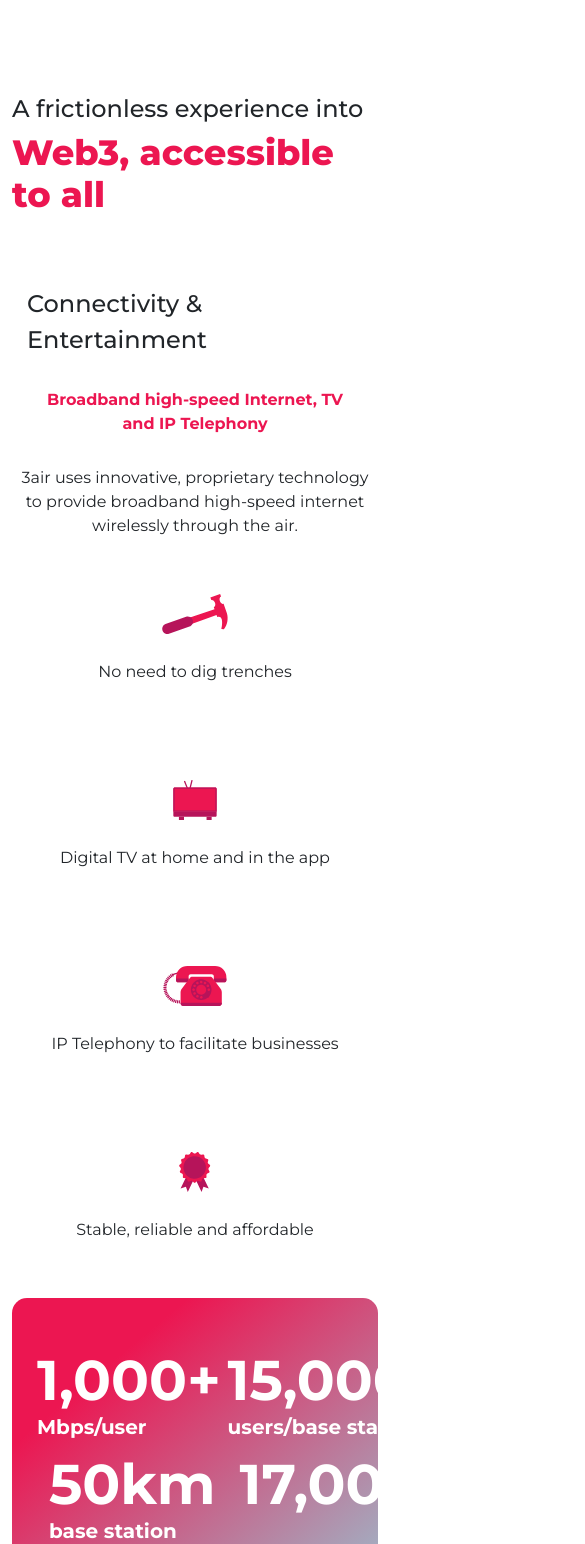
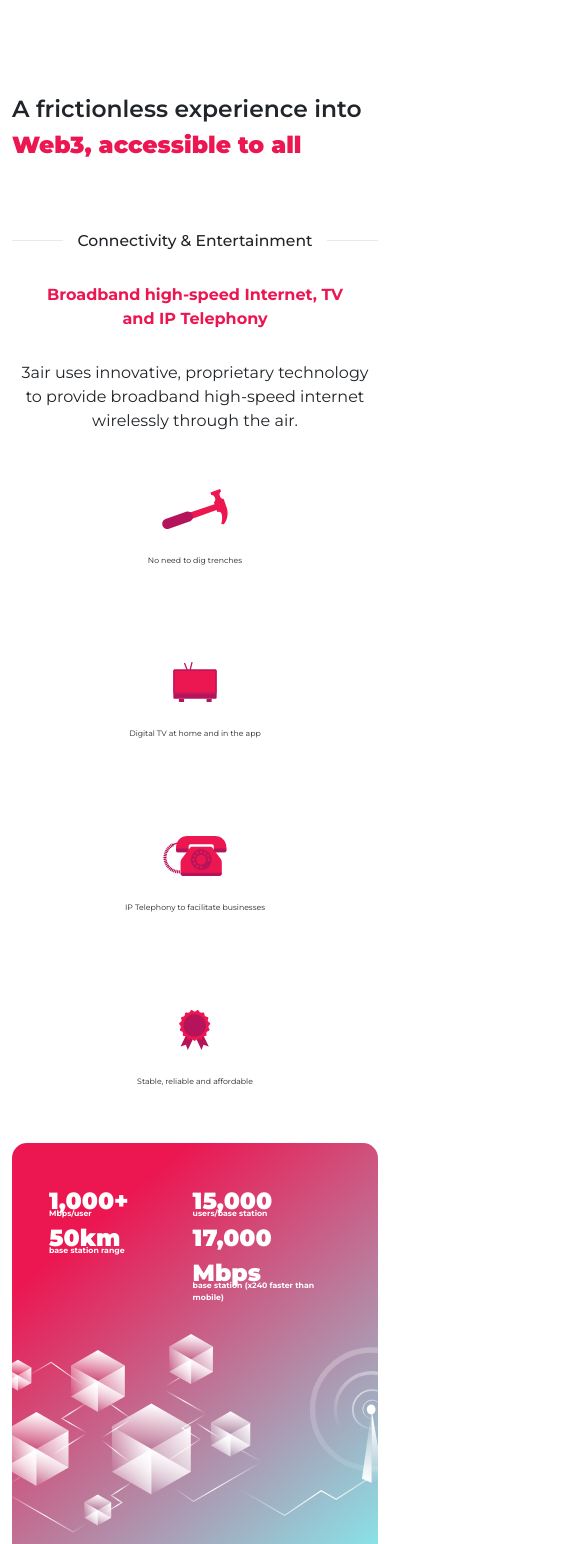
Before and after one commit to Sabir184/3air, a React (Create React App) app in the folder my-app/: page / in a window 390 px wide. Shown: the part 960-2504 px from the top of the page, 585 px wide, since content can reach past the window. Built offline with nearby package versions, Linux system fonts and the light colour scheme.

Commit message:
updated font size

```diff
--- a/my-app/src/components/Architecture/ArchitectureStyle.scss
+++ b/my-app/src/components/Architecture/ArchitectureStyle.scss
@@ -11,6 +11,6 @@
   margin-bottom: 40px;
   text-transform: uppercase;
   color: #ec1651;
-  font-size: 2.37rem;
+  font-size: 5vmin;
   font-weight: 800;
 }
--- a/my-app/src/components/DefiAndBanking/DefiAndBankingStyles.scss
+++ b/my-app/src/components/DefiAndBanking/DefiAndBankingStyles.scss
@@ -6,7 +6,7 @@
 .cardIconsContainer {
   display: flex;
   flex-direction: row;
-  align-items: center;
+  align-items: flex-start;
   justify-content: center;
 }
 
--- a/my-app/src/components/DigitalIdentities/DigitalCard.js
+++ b/my-app/src/components/DigitalIdentities/DigitalCard.js
@@ -14,7 +14,7 @@
             src={CardImage}
           />
           <Card.Body>
-            <Card.Text style={{ fontSize: '1rem', marginTop: '10px' }}>
+            <Card.Text style={{ fontSize: '2vmin', marginTop: '10px' }}>
               {CardText}
             </Card.Text>
           </Card.Body>
--- a/my-app/src/components/DigitalIdentities/DigitalStyles.scss
+++ b/my-app/src/components/DigitalIdentities/DigitalStyles.scss
@@ -1,10 +1,3 @@
-.CardContainerWrapper {
-  display: flex;
-  flex-direction: column;
-  align-items: center;
-  justify-content: center;
-}
-
 .digitalCardContainer {
   background: linear-gradient(
     25deg,
@@ -18,9 +11,7 @@
   justify-content: start;
   text-align: left;
   align-items: start;
-
   padding: 20px;
-  width: 100%;
 }
 
 .CardContainerBottom {
--- a/my-app/src/components/FrictionlessExperience/FrictionlessCard.js
+++ b/my-app/src/components/FrictionlessExperience/FrictionlessCard.js
@@ -8,7 +8,7 @@
       <Card bg="transparent" className="cardContainer" border="0">
         <Card.Img style={{ height: '2.5rem' }} variant="top" src={CardImage} />
         <Card.Body>
-          <Card.Text style={{ fontSize: '1rem', marginTop: '10px' }}>
+          <Card.Text style={{ fontSize: '2vmin', marginTop: '10px' }}>
             {CardText}
           </Card.Text>
         </Card.Body>
--- a/my-app/src/components/FrictionlessExperience/FrictionlessExperience.js
+++ b/my-app/src/components/FrictionlessExperience/FrictionlessExperience.js
@@ -42,33 +42,22 @@
 
       <Container className="statsContainer">
         <div className="statsStyle">
-          <Col>
-            <Row>
-              <Stats StatNum={'1,000+'} StatText={'Mbps/user'} />
-            </Row>
-            <Col>
-              <Stats StatNum={'50km'} StatText={'base station range'} />
-            </Col>
-          </Col>
+          <div className="statsFirstBlock">
+            <Stats StatNum={'1,000+'} StatText={'Mbps/user'} />
+            <Stats StatNum={'50km'} StatText={'base station range'} />
+          </div>
 
-          <Col>
-            <Row>
-              <Stats StatNum={'15,000'} StatText={'users/base station'} />
-            </Row>
-            <Col>
-              {' '}
-              <Stats
-                StatNum={'17,000 Mbps'}
-                StatText={'base station (x240 faster than mobile)'}
-              />{' '}
-            </Col>
-          </Col>
+          <div className="statsFirstBlock">
+            <Stats StatNum={'15,000'} StatText={'users/base station'} />{' '}
+            <Stats
+              StatNum={'17,000 Mbps'}
+              StatText={'base station (x240 faster than mobile)'}
+            />
+          </div>
         </div>
-        <Row>
-          <Col>
-            <img width={480} src="assets/diagram2.svg" alt='diagram'/>
-          </Col>
-        </Row>
+        <div className="statsImageWraper">
+          <img width={480} src="assets/diagram2.svg" alt="diagram" />
+        </div>
       </Container>
     </Container>
   );
--- a/my-app/src/components/FrictionlessExperience/FrictionlessExperienceStyle.scss
+++ b/my-app/src/components/FrictionlessExperience/FrictionlessExperienceStyle.scss
@@ -1,11 +1,11 @@
 .HeaderFirstLine {
-  font-weight: 500;
-  font-size: 2.75rem;
+  font-weight: 600;
+  font-size: 6vmin;
 }
 
 .HeaderSecondLine {
-  font-weight: 800;
-  font-size: 4rem;
+  font-weight: 900;
+  font-size: 6vmin;
   color: #ec1651;
 }
 
@@ -21,11 +21,4 @@
     display: flex;
     flex-direction: column;
   }
-  .HeaderSecondLine {
-    font-size: 2.2rem;
-  }
-  .HeaderFirstLine {
-    font-weight: 500;
-    font-size: 1.5rem;
-  }
 }
--- a/my-app/src/components/FrictionlessExperience/StatsStyle.scss
+++ b/my-app/src/components/FrictionlessExperience/StatsStyle.scss
@@ -1,6 +1,7 @@
 .statsContainer {
   display: flex;
-  align-items: flex-end;
+  align-items: center;
+  justify-content: center;
   margin-bottom: 20px;
   background: linear-gradient(
     140deg,
@@ -18,14 +19,31 @@
 }
 
 .statNum {
-  font-size: 3.5rem;
-  font-weight: 700;
+  font-size: 6vmin;
+  font-weight: 900;
   color: #fff;
 }
 
+.statsFirstBlock {
+  margin-right: 40px;
+}
+
 .statText {
-  font-size: 1.25rem;
+  font-size: 2vmin;
   font-weight: 700;
   margin-top: -10px;
+
   color: #fff;
 }
+
+@media only screen and (max-width: 1080px) {
+  .statsContainer {
+    display: flex;
+    justify-content: center;
+    align-items: center;
+    flex-direction: column;
+  }
+  .statsImageWraper {
+    margin-top: 30px;
+  }
+}
--- a/my-app/src/components/HeroSection/Hero.scss
+++ b/my-app/src/components/HeroSection/Hero.scss
@@ -1,31 +1,31 @@
-.main-hero{
-    background-image: url("./../../../public/assets/Hero-bg.svg");
+.main-hero {
+  background-image: url('./../../../public/assets/Hero-bg.svg');
   background-repeat: no-repeat;
   background-position: right;
 }
-.hero{
+.hero {
   padding: 130px 0px;
   margin-top: -90px;
 }
-.connectivity h1{
-    color: #EC1651;
+.connectivity h1 {
+  color: #ec1651;
   font-weight: 900;
   font-size: 64px;
   line-height: 77px;
 }
-.connectivity span{
-    color: #84ECEF;
+.connectivity span {
+  color: #84ecef;
 }
-.billion{
+.billion {
   font-weight: 600;
 }
-.limitless h2{
+.limitless h2 {
   color: black;
   font-size: 24px;
   line-height: 33px;
   font-weight: 700;
 }
-.limitless p{
+.limitless p {
   color: black;
   font-size: 16px;
   line-height: 22px;
@@ -33,7 +33,7 @@
   text-align: left;
 }
 
-.btn-primary{
+.btn-primary {
   border-radius: 50px !important;
   padding: 10px 25px;
   color: white;
@@ -42,38 +42,39 @@
   line-height: 22px;
   border: 0px;
 }
-.btn-primary:hover{
+.btn-primary:hover {
   color: white;
 }
-.btn-primary:focus{
+.btn-primary:focus {
   color: white;
   box-shadow: none !important;
 }
-.litepaper{
+.litepaper {
   margin-right: 30px !important;
-    background: linear-gradient(267.18deg, #84ECEF 2.35%, #EC1651 69.32%);
+  background: linear-gradient(267.18deg, #84ecef 2.35%, #ec1651 69.32%);
+  transition: 180ms all ease-in;
 }
-.litepaper img{
+.litepaper img {
   margin-left: 20px;
   margin-top: -3px;
 }
-.asal-join{
-    background: linear-gradient(269.14deg, #84ECEF 1.14%, #EC1651 59.79%);
+.asal-join {
+  background: linear-gradient(269.14deg, #84ecef 1.14%, #ec1651 59.79%);
   padding: 2px;
 }
-.main-join{
+.main-join {
   background: white;
   padding: 8px 23px;
   border-radius: 50px;
 }
-.main-join span{
-    background: linear-gradient(269.14deg, #84ECEF 1.14%, #EC1651 59.79%);
+.main-join span {
+  background: linear-gradient(269.14deg, #84ecef 1.14%, #ec1651 59.79%);
   -webkit-background-clip: text;
   -webkit-text-fill-color: transparent;
   background-clip: text;
   text-fill-color: transparent;
 }
-.main-join img{
+.main-join img {
   margin-left: 20px;
   margin-top: -3px;
 }
--- a/my-app/src/components/Subheader/SubHeader.scss
+++ b/my-app/src/components/Subheader/SubHeader.scss
@@ -21,7 +21,7 @@
 
 .subHeaderTextStyle {
   font-weight: 500;
-  font-size: 1.5rem;
+  font-size: 4vmin;
 }
 
 .descContainer {
```
Lines whose indentation alone changed are shown as unchanged.
